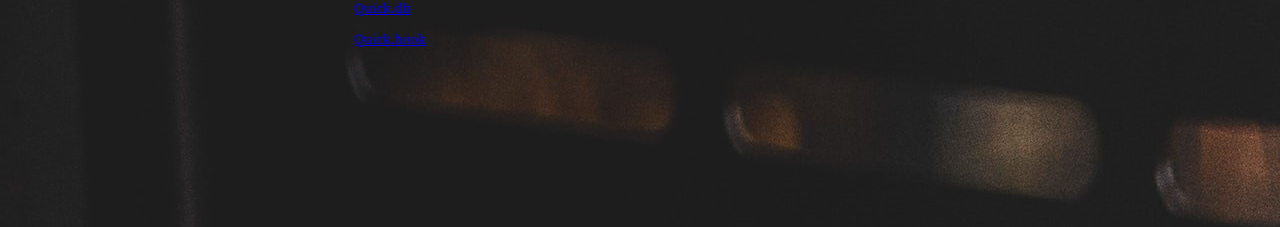
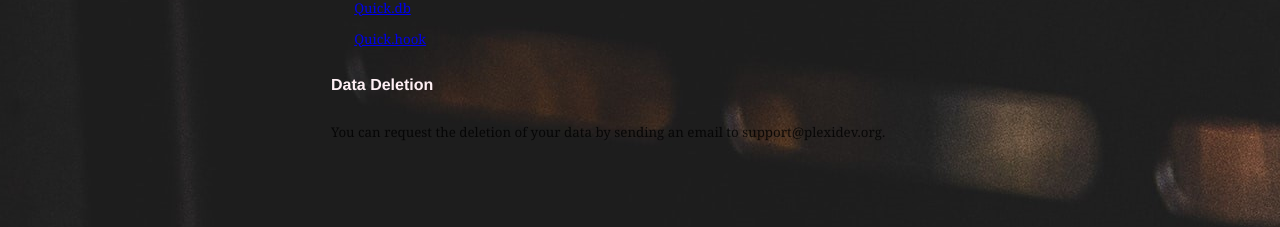
Before and after one commit to lorencerri/temporary-website, a Gatsby site: page / in a window 1280 px wide. Shown: the part 270-497 px from the top of the page. Built offline with nearby package versions, Linux system fonts and the light colour scheme; Gatsby itself is replaced by a stand-in of ours; what typography-theme-fairy-gates would draw is missing.

Commit message:
Update index.js

```diff
--- a/src/pages/index.js
+++ b/src/pages/index.js
@@ -58,6 +58,14 @@ const Home = () => (
         <ListLink to="https://npmjs.org/quick.hook">Quick.hook</ListLink>
       </ul>
     </small>
+    <header style={{ margin: `1.5rem 0 1.5rem 0` }}>
+      <h4 style={{ display: `inline`, color: "lavenderblush" }}>
+        Data Deletion
+      </h4>
+    </header>
+    <small>
+      You can request the deletion of your data by sending an email to support@plexidev.org.
+    </small>
   </div>
 )
 
```
